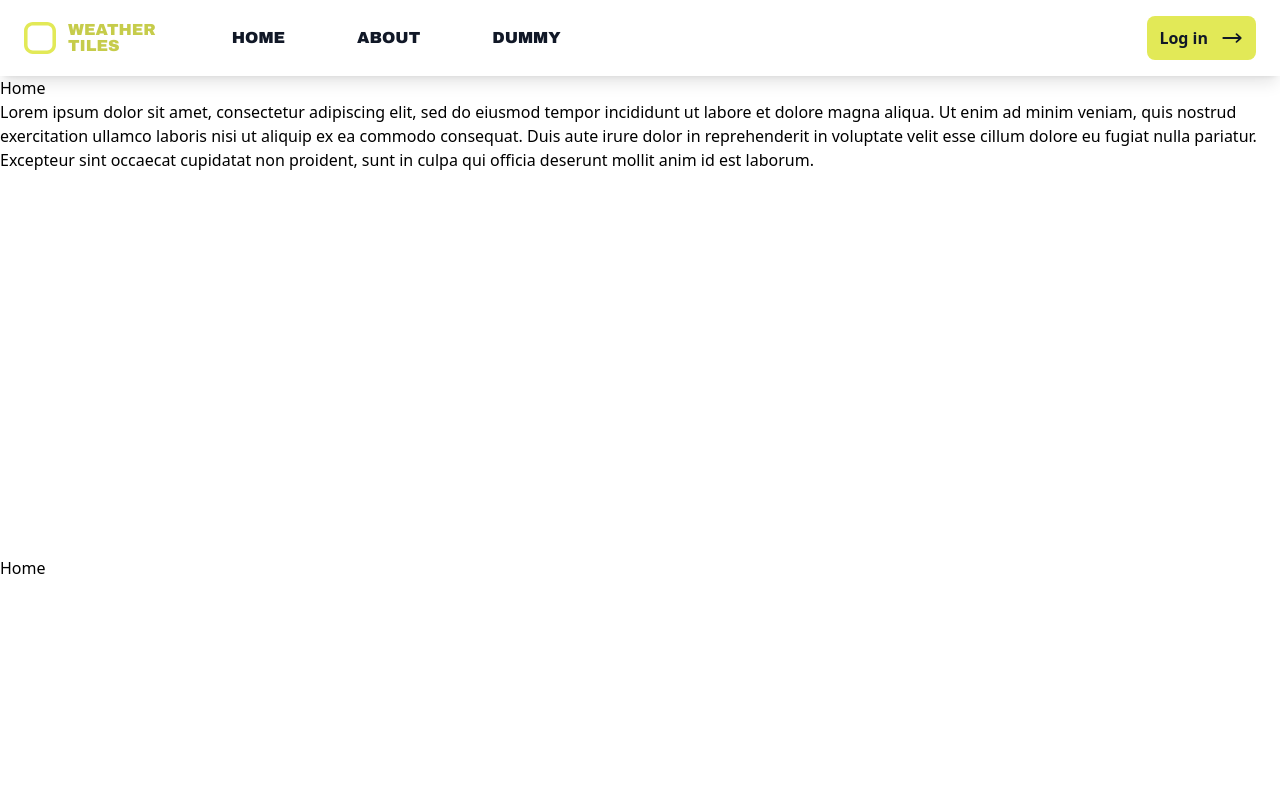
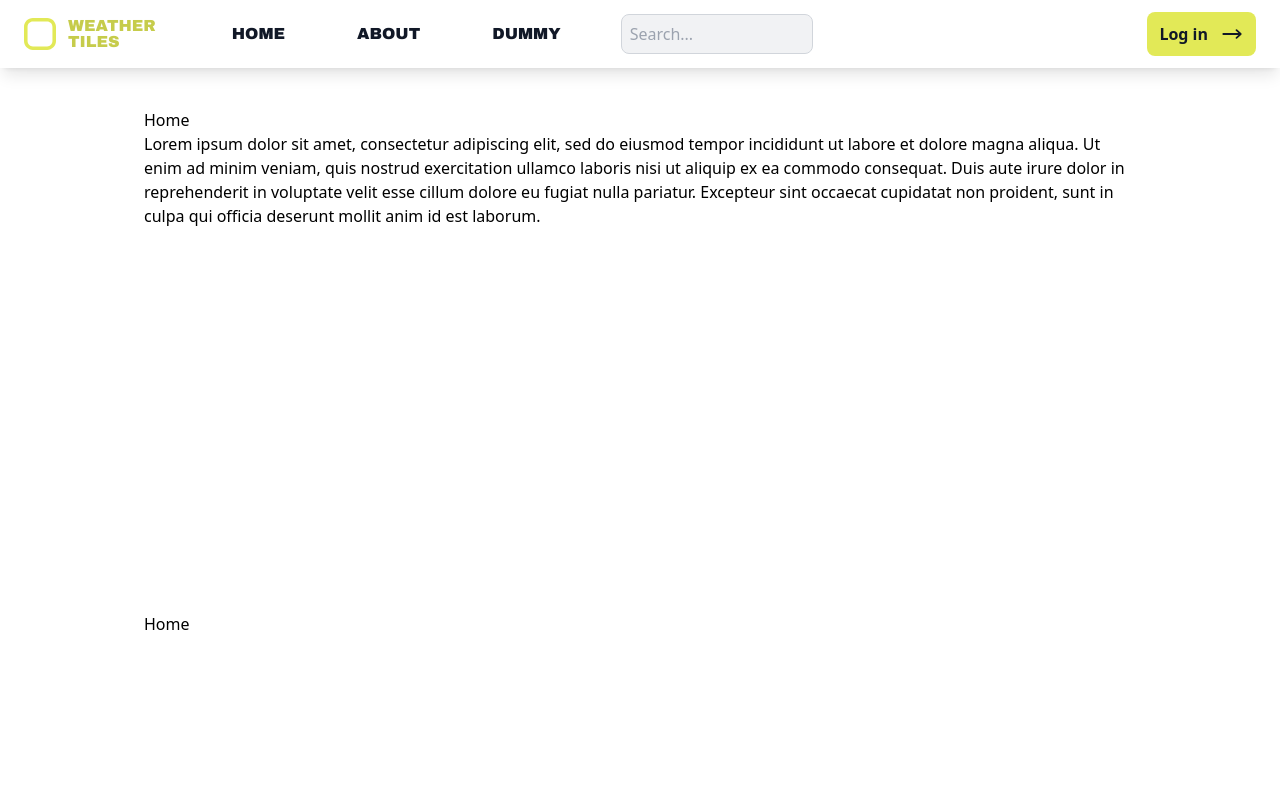
Before and after one commit to bananasmoothii/weather-tiles-demo, a Vue app: page / in a window 1280 px wide. Shown: the top 800 px of the page. Built offline with nearby package versions, Linux system fonts and the light colour scheme.

Commit message:
search box

```diff
--- a/src/App.vue
+++ b/src/App.vue
@@ -10,5 +10,7 @@ export default defineComponent({
 
 <template>
   <Header/>
-  <RouterView/>
+  <div id="main" class="my-6 md:my-10 mx-8 md:mx-16 xl:mx-36">
+    <RouterView/>
+  </div>
 </template>
--- a/src/assets/style.css
+++ b/src/assets/style.css
@@ -12,3 +12,7 @@
 body {
     overflow-x: hidden;
 }
+
+header * {
+    transition: all 0.2s ease-in-out;
+}
--- a/src/components/Header.vue
+++ b/src/components/Header.vue
@@ -87,31 +87,39 @@ export default defineComponent({
 </script>
 
 <template>
-  <header class="shadow-lg bg-white bg-opacity-20 backdrop-blur transition-all sticky top-0 z-20">
-    <nav class="mx-auto flex max-w-7xl items-center justify-between px-6 py-4 gap-8 lg:gap-12 xl:gap-16" aria-label="Navbar">
+  <header class="shadow-lg bg-white bg-opacity-20 backdrop-blur sticky top-0 z-20">
+    <div class="px-6 py-3 flex justify-between max-w-7xl mx-auto">
+      <nav class="mx-auto flex items-center justify-start gap-8 lg:gap-12 xl:gap-16 grow"
+           aria-label="Navbar">
         <div class="flex">
           <RouterLink to="/" class="-m-1.5 p-1.5 flex items-center gap-3 text-primary-darker">
             <img class="h-8 w-8" src="/icon.svg" alt=""/>
             <span class="font-header leading-4 uppercase">Weather<br/>Tiles</span>
           </RouterLink>
         </div>
-      <div class="flex md:hidden">
+        <div class="hidden md:flex gap-4 lg:gap-12 items-center grow">
+          <RouterLink v-for="link of links" :key="link.to" :to="link.to"
+                      class="font-header uppercase text-gray-900 rounded-md px-3 py-2.5 hover:bg-gray-100">
+            {{ link.name }}
+          </RouterLink>
+          <div class="grow">
+            <input type="search" name="search" id="search"
+                   class="rounded-lg p-2 h-10 w-[7rem] lg:w-[9rem] xl:w-[12rem] focus:w-[90%] lg:focus:w-[80%] xl:focus:w-[24rem] border-[1px] bg-gray-300 bg-opacity-30 border-gray-300"
+                   placeholder="Search..."/>
+          </div>
+        </div>
+      </nav>
+      <div class="hidden md:flex items-center">
+        <LogInButton class=""/>
+      </div>
+      <div class="flex md:hidden items-center">
         <button type="button"
-                class="-m-2.5 inline-flex items-center justify-center rounded-md px-2.5 py-2 text-gray-700 bg-gray-100 hover:bg-gray-200"
+                class="-m-2.5 inline-flex items-center justify-center rounded-md px-2.5 py-2 text-gray-700 bg-gray-300 bg-opacity-30 hover:bg-gray-200"
                 @click="mobileMenuButtonClicked">
           <Bars3Icon class="h-8 w-8" aria-hidden="true"/>
         </button>
       </div>
-      <div class="hidden md:flex gap-4 lg:gap-12 justify-start items-start">
-        <RouterLink v-for="link of links" :key="link.to" :to="link.to"
-                    class="font-header uppercase text-gray-900 rounded-md px-3 py-2.5 hover:bg-gray-100">
-          {{ link.name }}
-        </RouterLink>
     </div>
-      <div class="hidden md:flex md:flex-1 md:justify-end">
-        <LogInButton/>
-      </div>
-    </nav>
     <TransitionRoot :show="mobileMenuOpen">
       <Dialog as="div" class="md:hidden" @close="modalClose">
         <TransitionChild
@@ -121,7 +129,7 @@ export default defineComponent({
             leave="transition-opacity duration-[800ms] ease-in-out"
             leave-from="opacity-100"
             leave-to="opacity-0">
-          <div class="fixed inset-0 top-16 z-70 bg-black opacity-20"/>
+          <div class="fixed inset-0 top-14 z-70 bg-black opacity-20"/>
         </TransitionChild>
         <TransitionChild
             class="absolute backdrop-blur bg-white bg-opacity-60 top-14 bottom-0 right-0 z-80 w-full overflow-y-auto px-6 py-4 sm:max-w-sm sm:ring-1 sm:ring-gray-900/10"
@@ -132,14 +140,17 @@ export default defineComponent({
             leave-from="translate-x-0"
             leave-to="translate-x-full">
           <DialogPanel>
-            <div class="mt-6 flow-root">
-              <div class="-my-6 divide-y">
+            <div class="mt-6 fixed flow-root">
+              <div class="-my-6">
                 <div class="-mx-3 space-y-2 py-6">
                   <RouterLink v-for="link in links" :key="link.to" :to="link.to" @click="modalClose"
                               class="font-header block uppercase rounded-lg px-3 py-2 leading-7 text-gray-900 hover:bg-gray-100">
                     {{ link.name }}
                   </RouterLink>
                 </div>
+                <input type="search" name="search" id="search"
+                         class="rounded-lg p-2 h-10 w-full border-[1px] bg-gray-300 bg-opacity-30 border-gray-300 mb-4"
+                         placeholder="Search..."/>
                 <div class="py-6">
                   <LogInButton @click="modalClose"/>
                 </div>
```
Lines whose indentation alone changed are shown as unchanged.
